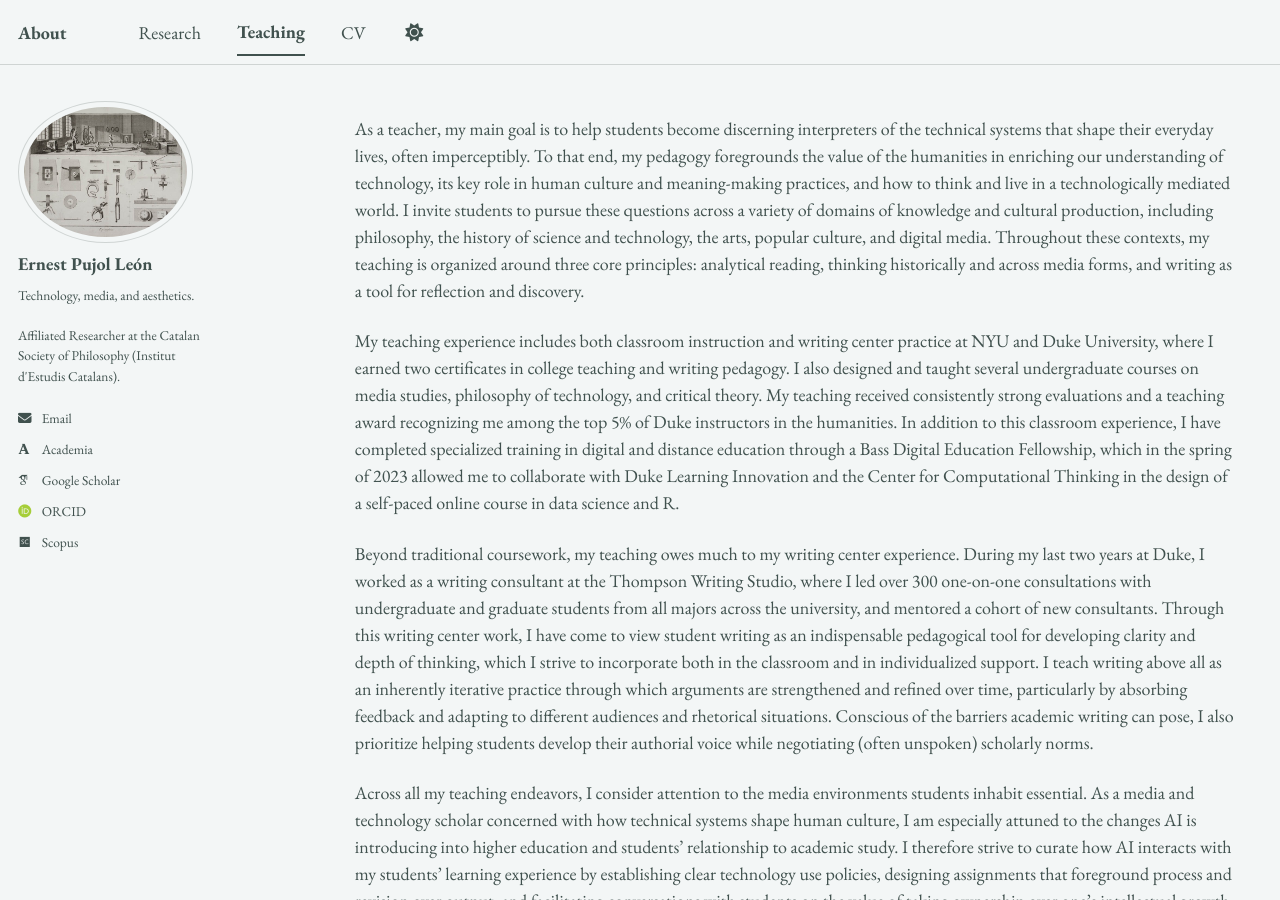
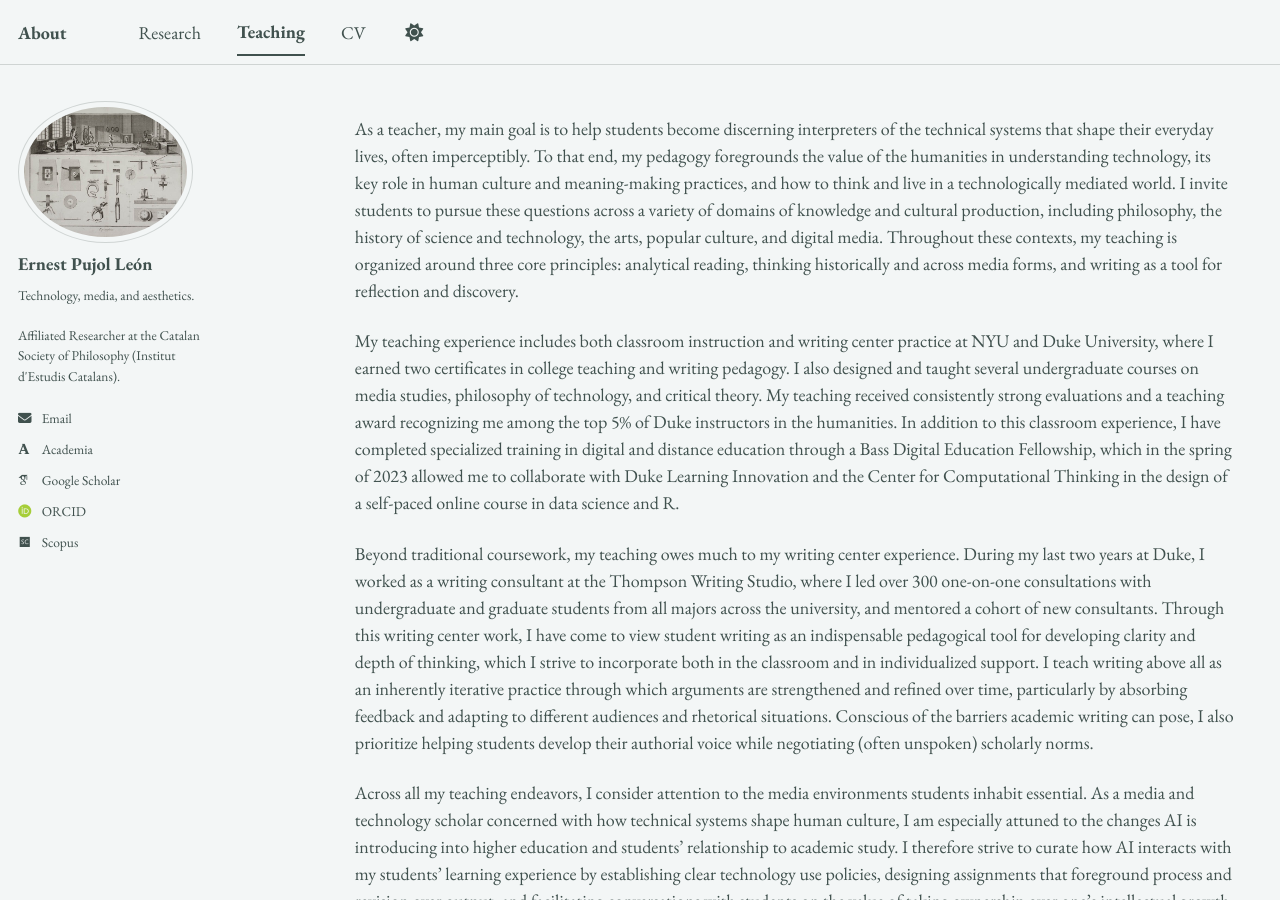
Before and after one commit to epujol90/epujol90.github.io, a Jekyll site: the page built from _pages/teaching.md, in a window 1280 px wide and 900 px high. Built offline with Jekyll 4.4.1, drawn with Linux system fonts in a browser that asks for light colours; some web fonts are replaced; a script bundle is joined from its source files by our own code; library files that are not in the unit come from our copies.

Commit message:
Update teaching.md

```diff
--- a/_pages/teaching.md
+++ b/_pages/teaching.md
@@ -5,7 +5,7 @@ permalink: /teaching/
 author_profile: true
 ---
 
-As a teacher, my main goal is to help students become discerning interpreters of the technical systems that shape their everyday lives, often imperceptibly. To that end, my pedagogy foregrounds the value of the humanities in enriching our understanding of technology, its key role in human culture and meaning-making practices, and how to think and live in a technologically mediated world. I invite students to pursue these questions across a variety of domains of knowledge and cultural production, including philosophy, the history of science and technology, the arts, popular culture, and digital media. Throughout these contexts, my teaching is organized around three core principles: analytical reading, thinking historically and across media forms, and writing as a tool for reflection and discovery.
+As a teacher, my main goal is to help students become discerning interpreters of the technical systems that shape their everyday lives, often imperceptibly. To that end, my pedagogy foregrounds the value of the humanities in understanding technology, its key role in human culture and meaning-making practices, and how to think and live in a technologically mediated world. I invite students to pursue these questions across a variety of domains of knowledge and cultural production, including philosophy, the history of science and technology, the arts, popular culture, and digital media. Throughout these contexts, my teaching is organized around three core principles: analytical reading, thinking historically and across media forms, and writing as a tool for reflection and discovery.
 
 My teaching experience includes both classroom instruction and writing center practice at NYU and Duke University, where I earned two certificates in college teaching and writing pedagogy. I also designed and taught several undergraduate courses on media studies, philosophy of technology, and critical theory. My teaching received consistently strong evaluations and a teaching award recognizing me among the top 5% of Duke instructors in the humanities. In addition to this classroom experience, I have completed specialized training in digital and distance education through a Bass Digital Education Fellowship, which in the spring of 2023 allowed me to collaborate with Duke Learning Innovation and the Center for Computational Thinking in the design of a self-paced online course in data science and R.
 
```
